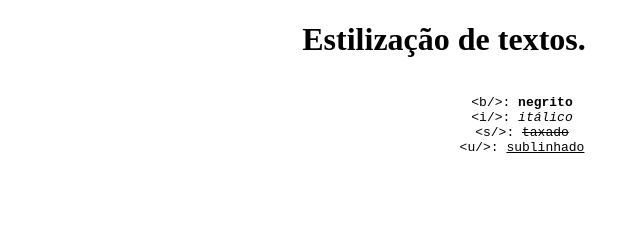
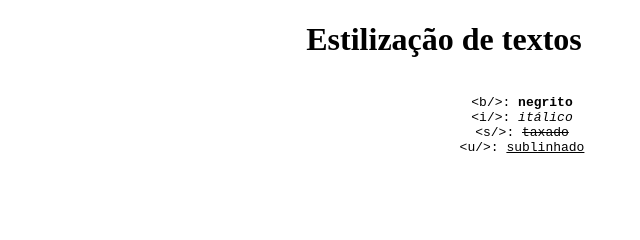
Before and after one commit to rafaeltech41/web-development, a plain HTML site: page exemplos/aula03/Estilizacaodetextos.html in a window 1280 px wide. Shown: the full height of the page, 196-836 px from the left. Drawn offline with Linux system fonts and the light colour scheme.

Commit message:
Estilização de textos

```diff
--- a/exemplos/aula03/Estilizacaodetextos.html
+++ b/exemplos/aula03/Estilizacaodetextos.html
@@ -9,7 +9,7 @@
 
 <body>
     <div style="text-align: center;">
-        <h1>Estilização de textos.</h1>
+        <h1>Estilização de textos</h1>
         <div style="text-align: center;">
             <pre>
                 <code>
```
